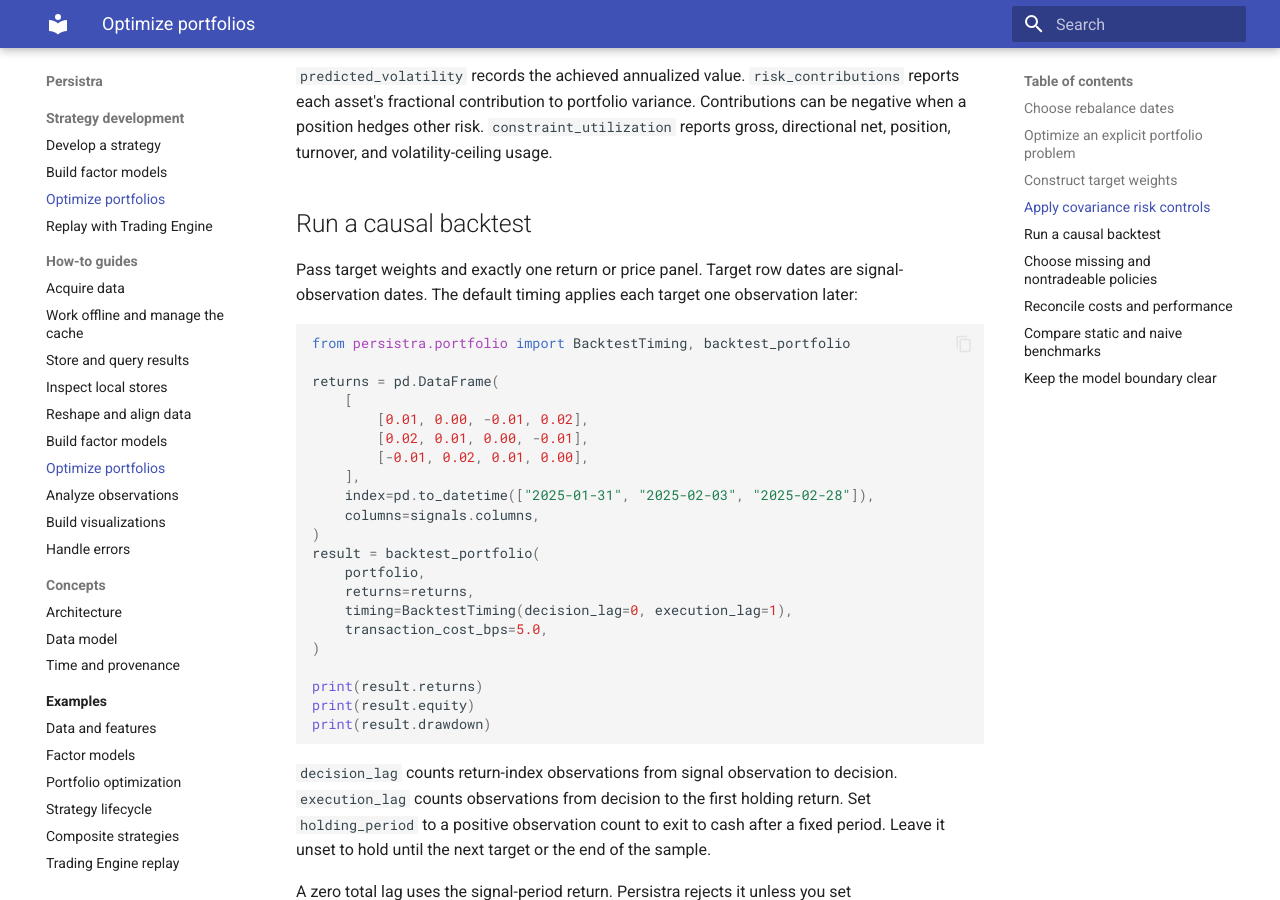
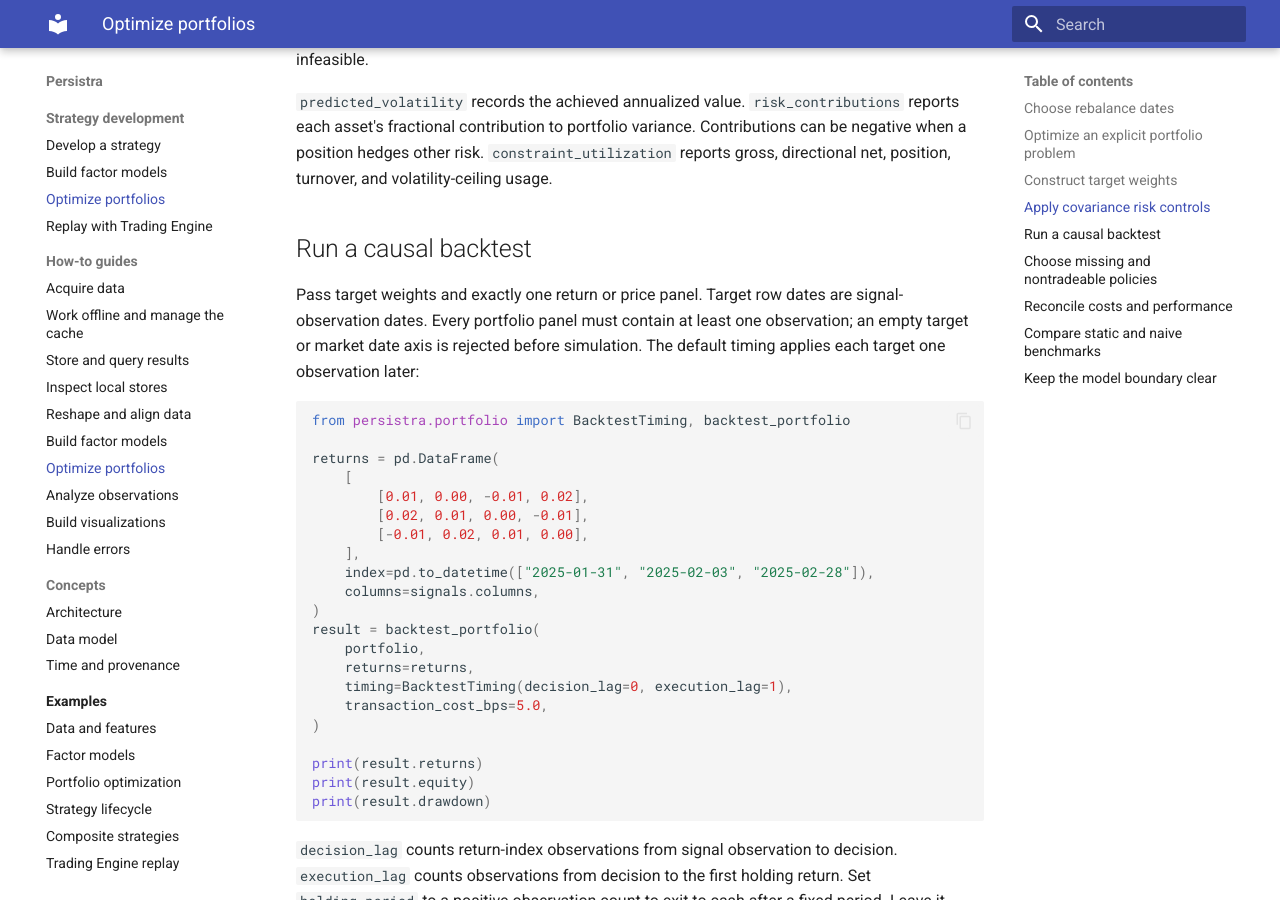
Before and after one commit to fallblu/persistra, an MkDocs documentation site: the page built from docs/guides/portfolio.md, in a window 1280 px wide and 900 px high, scrolled down 4760 px. Built offline with MkDocs 1.6.1 and Material for MkDocs 9.7.7, drawn with Linux system fonts in a browser that asks for light colours; some of the changed text lies outside the part shown.

Commit message:
fix: reject empty portfolio panels

````diff
--- a/docs/guides/portfolio.md
+++ b/docs/guides/portfolio.md
@@ -129,8 +129,8 @@
 ## Construct target weights
 
 For simple nonoptimized weighting, supply signals as a fixed-universe date-by-asset frame.
-Missing cells keep an asset in the
-universe but make it ineligible on that date:
+The frame must contain at least one asset and one decision date. Missing cells keep an asset in
+the universe but make it ineligible on that date:
 
 ```python
 import numpy as np
@@ -228,7 +228,9 @@
 ## Run a causal backtest
 
 Pass target weights and exactly one return or price panel. Target row dates are signal-observation
-dates. The default timing applies each target one observation later:
+dates. Every portfolio panel must contain at least one observation; an empty target or market
+date axis is rejected before simulation. The default timing applies each target one observation
+later:
 
 ```python
 from persistra.portfolio import BacktestTiming, backtest_portfolio
````
Also changed, not shown: CHANGELOG.md (+1 -0 lines), 3 other files.
